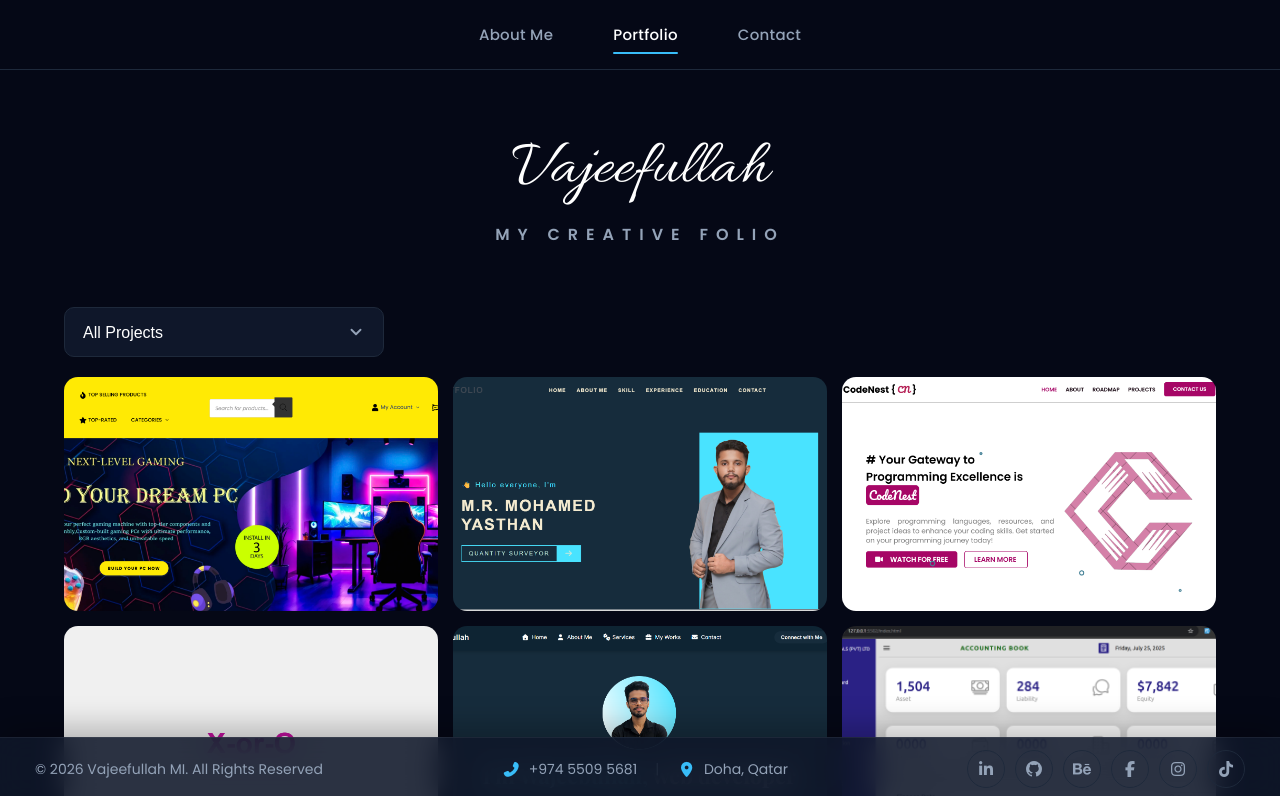
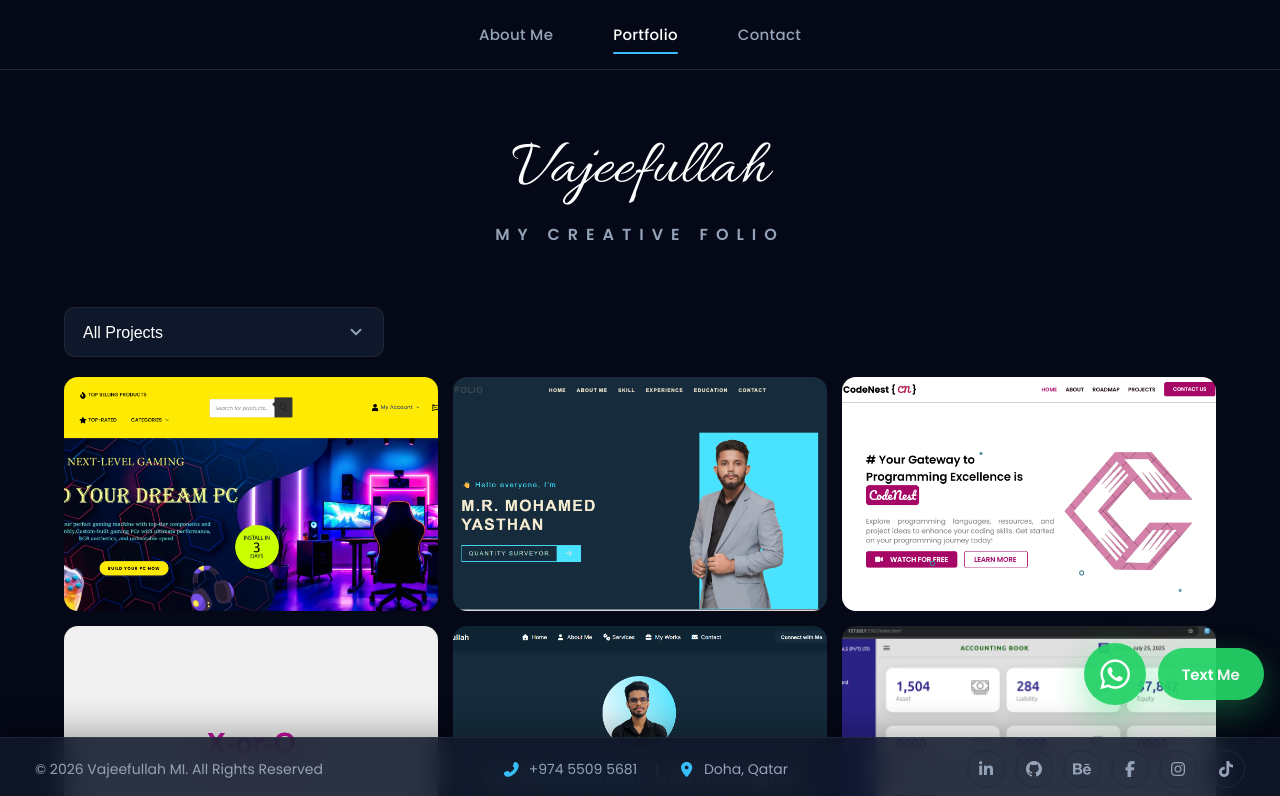
Before and after one commit to vajeeismail/vajeefullah-portfolio, a React (Vite) app: page / in a window 1280 px wide. Shown: the top 796 px of the page. Built offline with nearby package versions, Linux system fonts and the light colour scheme.

Commit message:
11: Whatsapp Button: Text Me

```diff
--- a/src/App.jsx
+++ b/src/App.jsx
@@ -7,6 +7,8 @@ import Portfolio from "./pages/Portfolio/Portfolio";
 import "./components/Intro/Intro.css";
 import "./components/Navbar/Navbar.css";
 import "./components/Footer/Footer.css";
+
+import WhatsappButton from "./components/WhatsappButton/WhatsappButton";
 
 import "./pages/Portfolio/Portfolio.css";
 import Footer from "./components/Footer/Footer";
@@ -41,6 +43,7 @@ function App() {
     <>
       <Navbar />
       <Portfolio />
+      <WhatsappButton />
       <Footer />
     </>
   );
--- /dev/null
+++ b/src/components/WhatsappButton/WhatsappButton.css
@@ -0,0 +1,256 @@
+/* =========================
+   WhatsApp Floating Button
+========================= */
+
+.whatsapp-button{
+
+    position:fixed;
+
+    right:-220px;
+
+    bottom:95px;
+
+    display:flex;
+
+    align-items:center;
+
+    gap:12px;
+
+    text-decoration:none;
+
+    z-index:2000;
+
+    animation:slideIn 1.1s ease forwards;
+
+    animation-delay:.8s;
+
+}
+
+/* =========================
+   Icon
+========================= */
+
+.whatsapp-icon{
+
+    width:62px;
+
+    height:62px;
+
+    border-radius:50%;
+
+    background:#25D366;
+
+    display:flex;
+
+    justify-content:center;
+
+    align-items:center;
+
+    color:#fff;
+
+    font-size:34px;
+
+    box-shadow:0 12px 35px rgba(37,211,102,.45);
+
+    animation:ring 2s infinite;
+
+}
+
+/* =========================
+   Text
+========================= */
+
+.whatsapp-text{
+
+    height:52px;
+
+    padding:0 24px;
+
+    border-radius:50px;
+
+    background:#25D366;
+
+    color:#fff;
+
+    display:flex;
+
+    align-items:center;
+
+    justify-content:center;
+
+    font-size:15px;
+
+    font-weight:600;
+
+    white-space:nowrap;
+
+    box-shadow:0 12px 35px rgba(37,211,102,.35);
+
+    transition:.35s;
+
+}
+
+.whatsapp-button:hover .whatsapp-text{
+
+    padding:0 34px;
+
+}
+
+.whatsapp-button:hover .whatsapp-icon{
+
+    transform:scale(1.08);
+
+}
+
+/* =========================
+   Slide Animation
+========================= */
+
+@keyframes slideIn{
+
+    from{
+
+        right:-220px;
+        opacity:0;
+
+    }
+
+    to{
+
+        right:30px;
+        opacity:1;
+
+    }
+
+}
+
+/* =========================
+   Ring Animation
+========================= */
+
+@keyframes ring{
+
+    0%{
+
+        transform:rotate(0);
+
+    }
+
+    2%{
+
+        transform:rotate(-18deg);
+
+    }
+
+    4%{
+
+        transform:rotate(18deg);
+
+    }
+
+    6%{
+
+        transform:rotate(-18deg);
+
+    }
+
+    8%{
+
+        transform:rotate(18deg);
+
+    }
+
+    10%{
+
+        transform:rotate(0);
+
+    }
+
+    100%{
+
+        transform:rotate(0);
+
+    }
+
+}
+
+/* =========================
+   Pulse
+========================= */
+
+.whatsapp-icon::after{
+
+    content:"";
+
+    position:absolute;
+
+    width:62px;
+
+    height:62px;
+
+    border-radius:50%;
+
+    border:2px solid #25D366;
+
+    animation:pulse 2s infinite;
+
+}
+
+@keyframes pulse{
+
+    0%{
+
+        transform:scale(1);
+
+        opacity:.8;
+
+    }
+
+    70%{
+
+        transform:scale(1.8);
+
+        opacity:0;
+
+    }
+
+    100%{
+
+        opacity:0;
+
+    }
+
+}
+
+/* =========================
+   Mobile
+========================= */
+
+@media(max-width:768px){
+
+    .whatsapp-button{
+
+        bottom:80px;
+
+    }
+
+    .whatsapp-icon{
+
+        width:56px;
+        height:56px;
+
+        font-size:30px;
+
+    }
+
+    .whatsapp-text{
+
+        height:46px;
+
+        font-size:14px;
+
+        padding:0 20px;
+
+    }
+
+}
--- /dev/null
+++ b/src/components/WhatsappButton/WhatsappButton.jsx
@@ -0,0 +1,36 @@
+import "./WhatsappButton.css";
+
+function WhatsappButton() {
+
+    const phone = "97455095681";
+    const message = "Hello Vajeefullah, I saw your portfolio and would like to discuss an opportunity.";
+
+    return (
+
+        <a
+            href={`https://wa.me/${phone}?text=${encodeURIComponent(message)}`}
+            target="_blank"
+            rel="noopener noreferrer"
+            className="whatsapp-button"
+            aria-label="WhatsApp"
+        >
+
+            <div className="whatsapp-icon">
+
+                <i className="fab fa-whatsapp"></i>
+
+            </div>
+
+            <span className="whatsapp-text">
+
+                Text Me
+
+            </span>
+
+        </a>
+
+    );
+
+}
+
+export default WhatsappButton;
```
